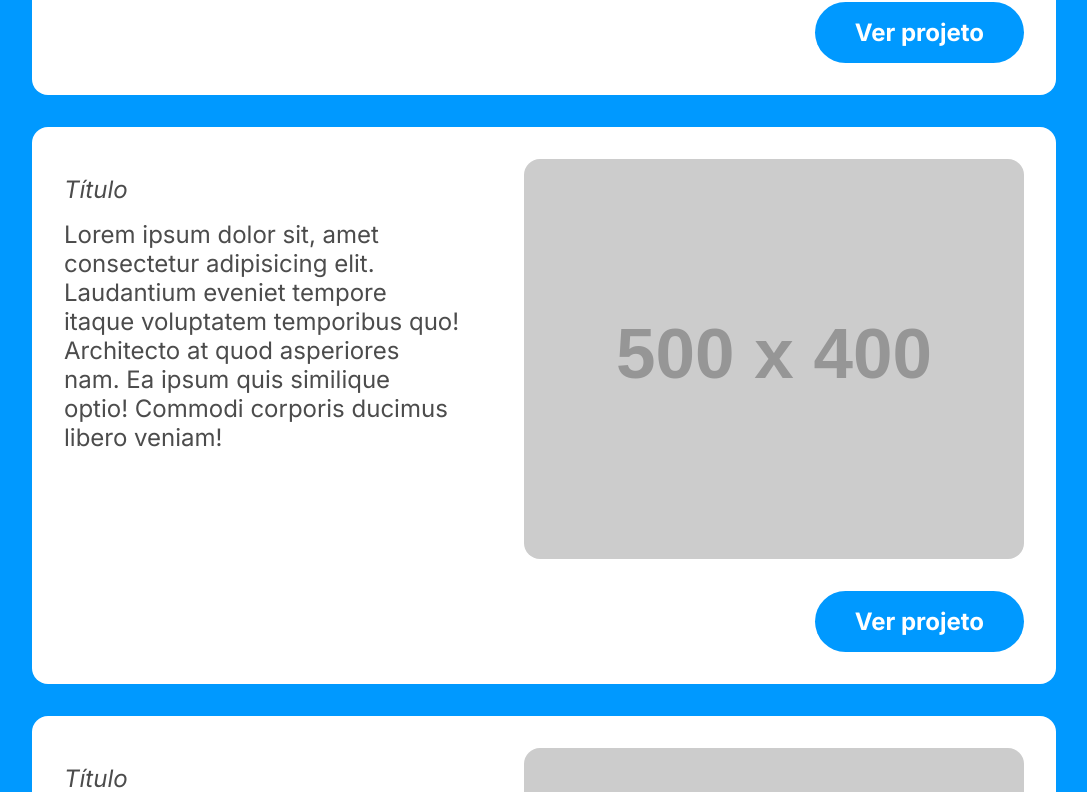
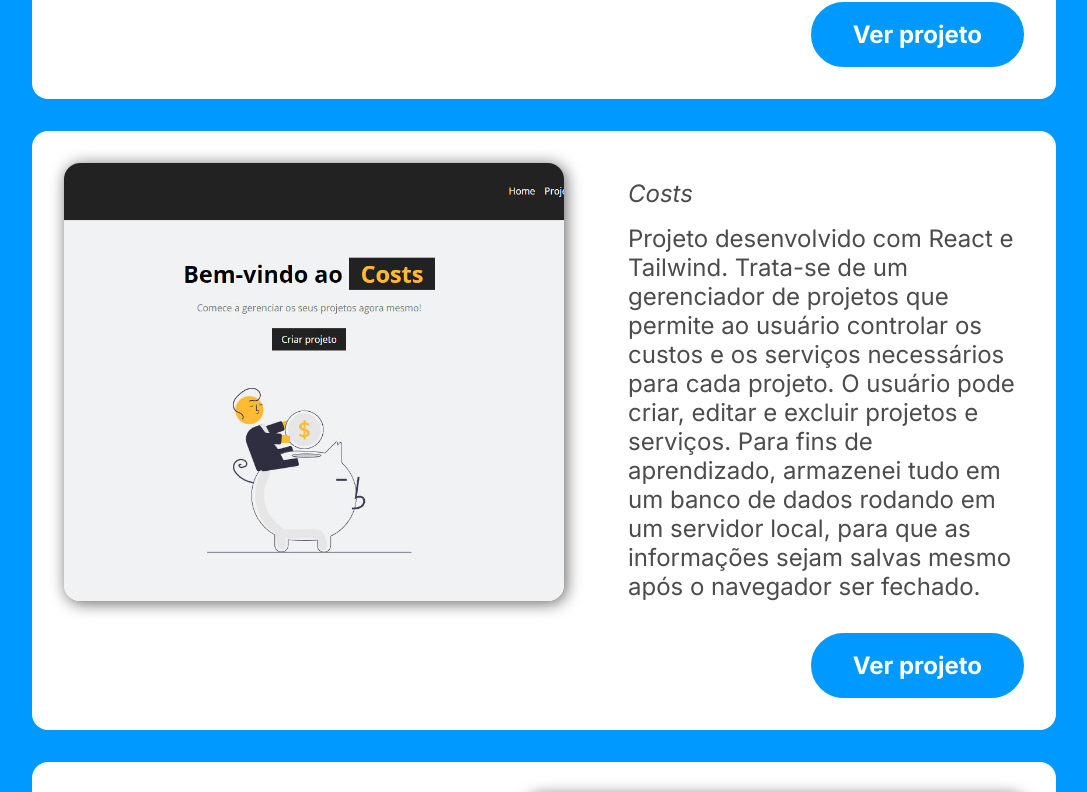
Before and after one commit to GustavoMaz/portfolio-dev, a Next.js app: page / in a window 1280 px wide. Shown: the part 1593-2385 px from the top of the page, without its empty margins (96-1183 px from the left). Built offline with nearby package versions, Linux system fonts and the light colour scheme; a web font is replaced by a local one.

Commit message:
Animações de hover e funcionalidade da seção de projetos

```diff
--- a/components/HomeHeader.tsx
+++ b/components/HomeHeader.tsx
@@ -9,7 +9,7 @@
         }}
       >
         <WavePattern isFlipped/>
-        <header className={styles.container}>
+        <header className={styles.container} id="home">
           <h1 className={styles['main-title']}>Gustavo <br /> Mazurkiewitz</h1>
           <h2 className={styles.subtitle}>Desenvolvedor</h2>
         </header>
--- a/components/MainFooter.tsx
+++ b/components/MainFooter.tsx
@@ -1,5 +1,5 @@
 import WavePattern from "@/components/WavePattern";
-import '@/styles/MainFooter.css'
+import "@/styles/MainFooter.css";
 import { AiFillLinkedin, AiFillMail, AiFillPhone } from "react-icons/ai";
 
 function MainFooter() {
@@ -15,9 +15,36 @@
         <h2 className="section-title">Entre em contato</h2>
         <nav className="contact-container">
           <ul className="contact-list">
-            <li><a href="#" rel="external" className="contact-link"><AiFillMail></AiFillMail></a></li>
-            <li><a href="#" rel="external" className="contact-link"><AiFillLinkedin></AiFillLinkedin></a></li>
-            <li><a href="#" rel="external" className="contact-link"><AiFillPhone></AiFillPhone></a></li>
+            <li>
+              <a
+                href="https://mailto:gmazurkiewitz@gmail.com"
+                rel="external"
+                target="_blank"
+                className="contact-link"
+              >
+                <AiFillMail></AiFillMail>
+              </a>
+            </li>
+            <li>
+              <a
+                href="https://www.linkedin.com/in/gustavo-mazurkiewitz-665058301/"
+                rel="external"
+                target="_blank"
+                className="contact-link"
+              >
+                <AiFillLinkedin></AiFillLinkedin>
+              </a>
+            </li>
+            <li>
+              <a
+                href="https://wa.me/5551997775860"
+                rel="external"
+                target="_blank"
+                className="contact-link"
+              >
+                <AiFillPhone></AiFillPhone>
+              </a>
+            </li>
           </ul>
         </nav>
         <div className="copyright">Gustavo Mazurkiewitz &copy; 2026</div>
--- a/components/MainNavigation.tsx
+++ b/components/MainNavigation.tsx
@@ -9,7 +9,7 @@
         <nav className='container'>
           <ul className='nav-list'>
             <li className='nav-item'>
-              <a className='nav-link-home nav-link' href="#">
+              <a className='nav-link-home nav-link' href="#home">
                 <AiOutlineHome />
               </a>
             </li>
--- a/components/ProjectCard.tsx
+++ b/components/ProjectCard.tsx
@@ -3,6 +3,7 @@
   description: string;
   url: URL | string;
   thumbnailPath: string;
+  id: number;
 };
 
 function ProjectCard({
@@ -10,21 +11,24 @@
   description,
   url,
   thumbnailPath,
+  id
 }: ProjectCardProps) {
   return (
     <article className="project-card">
-      <div className="project-info-container">
+      <div className={`project-info-container ${id % 2 == 1? 'reverse-order': ''}`}>
         <div className="project-info">
           <h1 className="project-title subtitle">{title}</h1>
           <p className="description">{description}</p>
         </div>
-          <img
-            className="project-thumbnail"
-            src={`${thumbnailPath}`}
-            alt={`${title}`}
-          />
+        <img
+          className="project-thumbnail"
+          src={`${thumbnailPath}`}
+          alt={`${title}`}
+        />
       </div>
-        <a className="action-button" href={`${url}`}>Ver projeto</a>
+      <a className="action-button" rel="external" target="_blank" href={`${url}`}>
+        Ver projeto
+      </a>
     </article>
   );
 }
--- a/components/ProjectGallery.tsx
+++ b/components/ProjectGallery.tsx
@@ -1,5 +1,6 @@
 import '@/styles/ProjectGallery.css'
 import ProjectCard from './ProjectCard'
+import projects from "@/data/projects.json";
 
 function ProjectGallery() {
   return (
@@ -9,24 +10,9 @@
         <h3 className="subtitle">Veja alguns dos meus projetos recentes &#8282;&#41;</h3>
       </header>
       <div className='projects-container'>
-        <ProjectCard
-          title='Título'
-          description='Lorem ipsum dolor sit, amet consectetur adipisicing elit. Laudantium eveniet tempore itaque voluptatem temporibus quo! Architecto at quod asperiores nam. Ea ipsum quis similique optio! Commodi corporis ducimus libero veniam!'
-          url='#'
-          thumbnailPath='https://placehold.co/500x400'
-        ></ProjectCard>
-        <ProjectCard
-          title='Título'
-          description='Lorem ipsum dolor sit, amet consectetur adipisicing elit. Laudantium eveniet tempore itaque voluptatem temporibus quo! Architecto at quod asperiores nam. Ea ipsum quis similique optio! Commodi corporis ducimus libero veniam!'
-          url='#'
-          thumbnailPath='https://placehold.co/500x400'
-        ></ProjectCard>
-        <ProjectCard
-          title='Título'
-          description='Lorem ipsum dolor sit, amet consectetur adipisicing elit. Laudantium eveniet tempore itaque voluptatem temporibus quo! Architecto at quod asperiores nam. Ea ipsum quis similique optio! Commodi corporis ducimus libero veniam!'
-          url='#'
-          thumbnailPath='https://placehold.co/500x400'
-        ></ProjectCard>
+      {projects.map(project => (
+        <ProjectCard key={project.id} {...project} />
+      ))}
       </div>
     </section>
   )
--- a/data/projects.json
+++ b/data/projects.json
@@ -1,20 +1,23 @@
 [
+  {
+    "title": "Formulário multi-passo",
+    "description": "Um formulário complexo de múltiplas etapas desenvolvido apenas com HTML, CSS e JavaScript vanilla, a fim de desafiar meu conhecimento de front-end sem depender de frameworks. Os assets do projeto são propriedade do site Frontend Mentor.",
+    "thumbnailPath": "/multi-step-form.jpg",
+    "url": "https://gustavomaz.github.io/multi-step-form",
+    "id": 0
+  },
   {
     "title": "Costs",
     "description": "Projeto desenvolvido com React e Tailwind. Trata-se de um gerenciador de projetos que permite ao usuário controlar os custos e os serviços necessários para cada projeto. O usuário pode criar, editar e excluir projetos e serviços. Para fins de aprendizado, armazenei tudo em um banco de dados rodando em um servidor local, para que as informações sejam salvas mesmo após o navegador ser fechado.",
-    "image": "/costs.jpg",
-    "demo": "/"
-  },
-  {
-    "title": "Formulário multi-passo",
-    "description": "Um formulário complexo de múltiplas etapas desenvolvido apenas com HTML, CSS e JavaScript vanilla, a fim de desafiar meu conhecimento de front-end sem depender de frameworks. Os assets do projeto são propriedade do site Frontend Mentor.",
-    "image": "/multi-step-form.jpg",
-    "demo": "/"
+    "thumbnailPath": "/costs.jpg",
+    "url": "https://github.com/GustavoMaz/costs",
+    "id": 1
   },
   {
     "title": "Guia de viagens",
     "description": "É um site para uma empresa fictícia de turismo, que apresenta diversas atividades para o usuário em forma de cards organizados por seções. Desenvolvi esse projeto do zero em cerca de duas semanas, durante as férias de inverno do colégio. Queria me desafiar a iniciar e finalizar um projeto completo dentro desse período. Foi também uma boa prática de Vue.js e componentização no geral.",
-    "image": "/travel-guide.jpg",
-    "demo": "/"
+    "thumbnailPath": "/travel-guide.jpg",
+    "url": "https://gustavomaz.github.io/travel-guide/",
+    "id": 2
   }
 ]
--- a/styles/MainFooter.css
+++ b/styles/MainFooter.css
@@ -23,6 +23,30 @@
   margin-bottom: var(--mb-l);
 }
 
+@keyframes jump-shaking {
+  0% {
+    transform: translateX(0);
+  }
+  25% {
+    transform: translateY(-9px);
+  }
+  35% {
+    transform: translateY(-9px) rotate(17deg);
+  }
+  55% {
+    transform: translateY(-9px) rotate(-17deg);
+  }
+  65% {
+    transform: translateY(-9px) rotate(17deg);
+  }
+  75% {
+    transform: translateY(-9px) rotate(-17deg);
+  }
+  100% {
+    transform: translateY(0) rotate(0);
+  }
+}
+
 .contact-link {
   display: flex;
   justify-content: center;
@@ -32,10 +56,23 @@
   color: var(--color-text-title);
   font-size: 3rem;
   padding: 1rem;
+
+  transition-property: scale background color;
+  transition-duration: 0.3s;
+
+  &:hover {
+    scale: 1.1;
+    animation: jump-shaking 0.83s infinite;
+  }
+
+  &:active {
+    background-color: var(--color-text-title);
+    color: var(--color-bg);
+  }
 }
 
 .copyright {
-  font-family: 'Inter', sans-serif;
+  font-family: "Inter", sans-serif;
   font-size: 1.5rem;
   text-align: center;
   color: var(--color-text-body);
--- a/styles/MainNavigation.css
+++ b/styles/MainNavigation.css
@@ -15,6 +15,7 @@
   display: flex;
   justify-content: center;
   width: 100dvw;
+  pointer-events: none;
 }
 
 .toggle-container {
@@ -28,6 +29,7 @@
   border-radius: 100vw;
   /* background-color: var(--color-primary); */
   background-color: hsla(204, 100%, 50%, 0.9);
+  pointer-events: all;
 }
 
 .nav-item, .nav-link-home {
@@ -37,11 +39,18 @@
   height: fit-content;
 }
 
-.nav-link, .nav-link {
+.nav-link {
   margin-inline: 2rem;
   background-color:transparent;
   padding-block: 1rem;
   cursor: pointer;
+
+  transition-property: scale letter-spacing;
+  transition-duration: .3s;
+  &:hover {
+    scale: 1.1;
+    letter-spacing: 1px;
+  }
 }
 
 .nav-link-home {
--- a/styles/ProjectGallery.css
+++ b/styles/ProjectGallery.css
@@ -31,15 +31,25 @@
   align-items: end;
   flex-direction: column;
   gap: 2rem;
+
+  &:hover {
+    img, .project-info {
+      scale: 1.02;
+    }
+  }
 }
 
 .project-info-container {
   display: flex;
   gap: 4rem;
+}
 
-  &:nth-of-type(even) {
-    flex-direction: row-reverse;
-  }
+.project-info {
+  transition: scale .3s;
+}
+
+.reverse-order {
+  flex-direction: row-reverse;
 }
 
 .project-title {
@@ -49,12 +59,46 @@
 
 .project-thumbnail {
   border-radius: 16px;
+  aspect-ratio: 5/4;
+  object-fit: cover;
+  max-width: 500px;
+  box-shadow: 2px 2px 16px 0px #616161;
+  transition: scale .3s;
+
 }
 
 .action-button {
   padding-block: 1rem;
   padding-inline: 2.5rem;
   border-radius: 100vw;
+  border: 2px solid var(--color-primary);
+
+  position: relative;
+  overflow: hidden;
+  z-index: 1;
+}
+
+.action-button::before {
+  position: absolute;
+  content: "";
+  background: var(--color-bg);
+  width: 100%;
+  height: 200px;
+  z-index: -1;
+}
+
+.action-button:hover {
+  color: var(--color-primary);
+}
+
+.action-button:before {
+  right: 100%;
+  top: 0;
+  transition: 0.3s all;
+}
+
+.action-button:hover::before {
+  right: 0;
 }
 
 @media only screen and (max-width: 1100px) {
```
